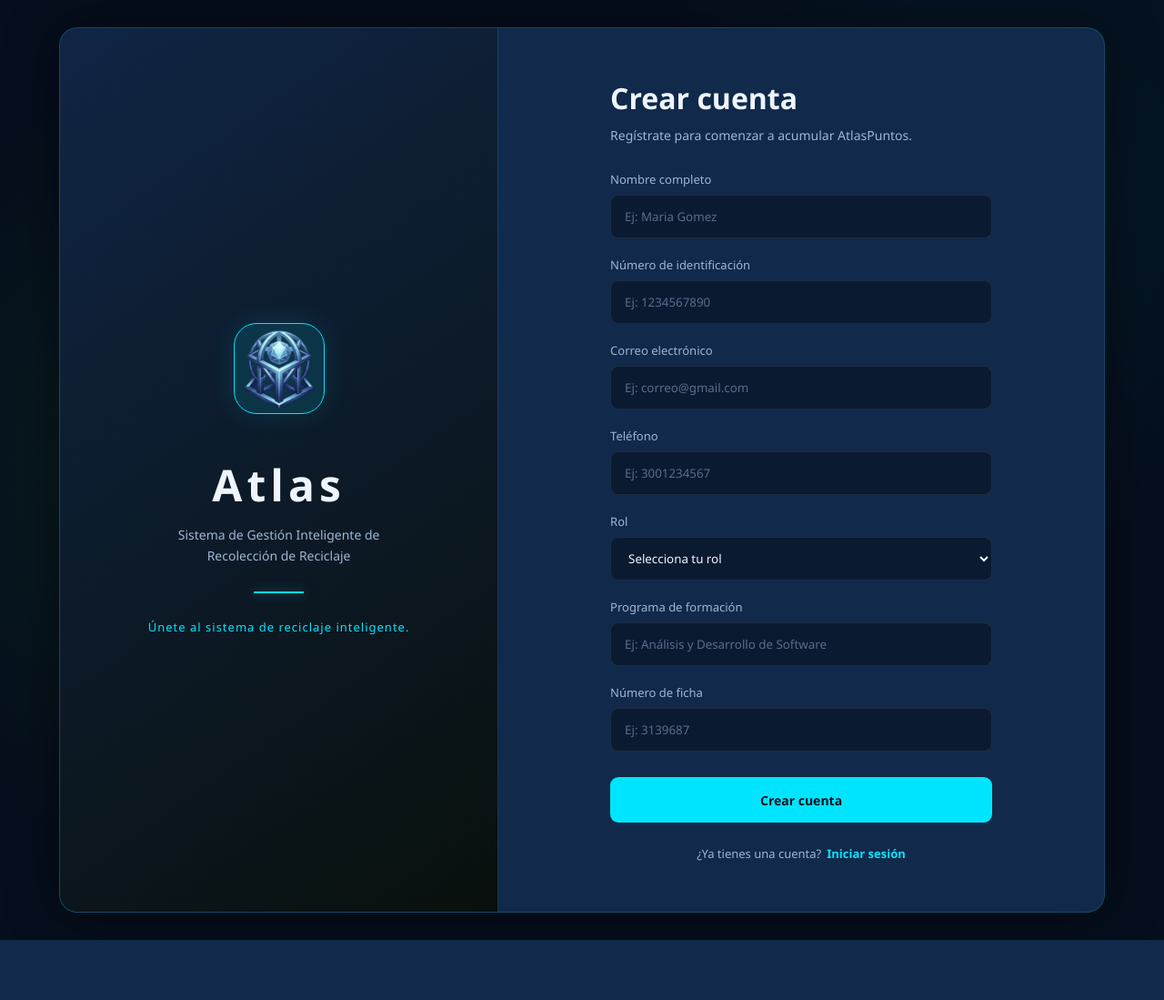
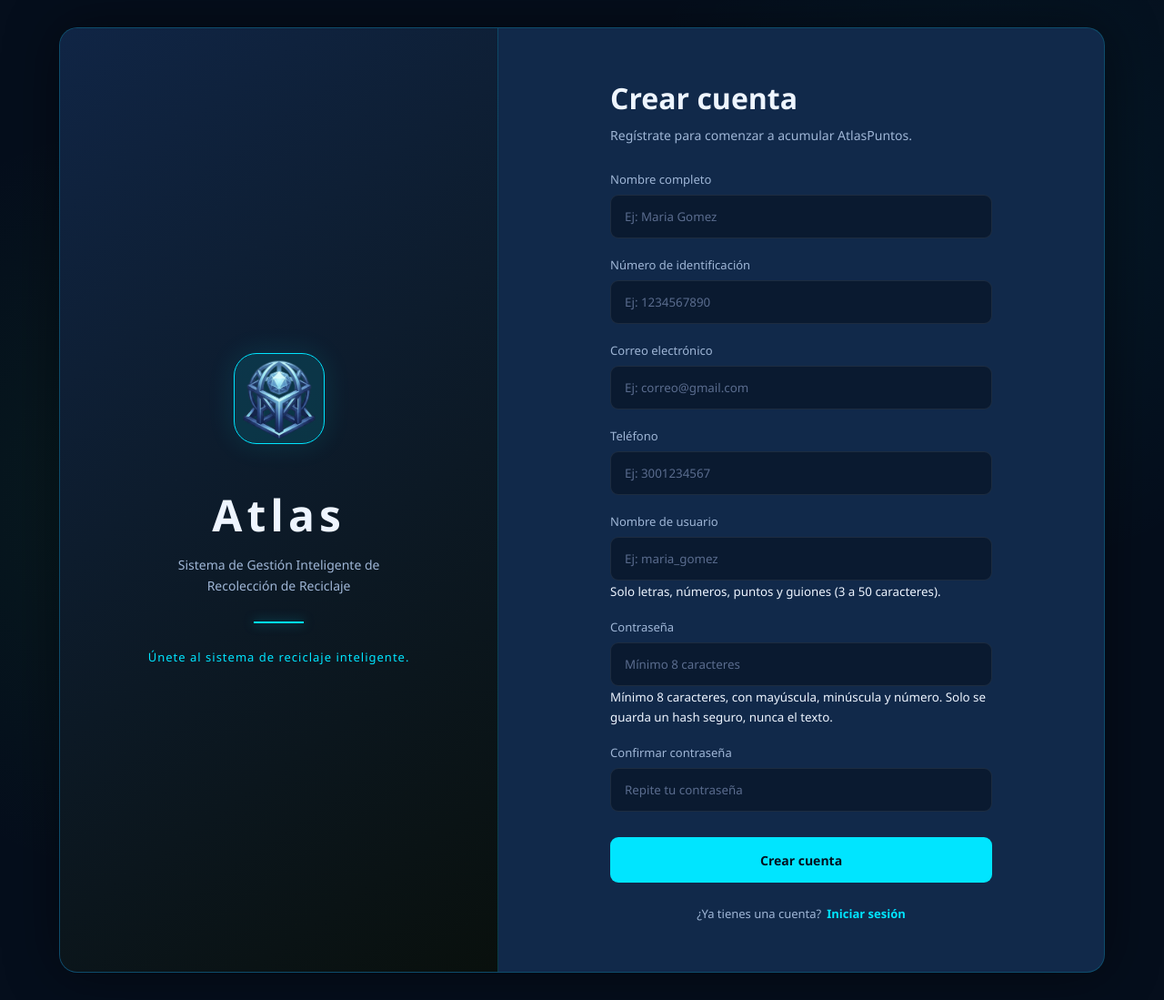
Before and after one commit to Dvskked/Atlas, a Flask app: page /register in a window 1280 px wide. Shown: the whole page at 91% size. Before the commit the page ends 1033 px from the top, so only its background shows below. Run offline with Flask 3, Linux system fonts and the light colour scheme.

Commit message:
Actualizacion templates
Actualizacion de los html, adjuntando Nombre de usuario y contraseña segura, y enliminando datos antiguos del proyecto

```diff
--- a/templates/auth/register.html
+++ b/templates/auth/register.html
@@ -152,81 +152,75 @@
                     </div>
 
 
-                    <!-- ROL -->
+                    <!-- USUARIO -->
                     <div class="form-group">
 
-                        <label for="rol">
-                            Rol
+                        <label for="usuario">
+                            Nombre de usuario
                         </label>
 
-                        <select
-                            id="rol"
-                            name="rol"
+                        <input
+                            type="text"
+                            id="usuario"
+                            name="usuario"
+                            placeholder="Ej: maria_gomez"
+                            minlength="3"
+                            maxlength="50"
+                            pattern="[A-Za-z0-9_.-]{3,50}"
+                            autocomplete="username"
                             required
                         >
 
-                            <option value="" selected disabled>
-                                Selecciona tu rol
-                            </option>
-
-                            <option value="APRENDIZ">
-                                Aprendiz
-                            </option>
-
-                            <option value="INSTRUCTOR">
-                                Instructor
-                            </option>
-
-                            <option value="AREA_ADMINISTRATIVA">
-                                Área administrativa
-                            </option>
-
-                            <option value="EXTERNO">
-                                Externo
-                            </option>
-
-                        </select>
+                        <small class="form-hint">
+                            Solo letras, números, puntos y guiones
+                            (3 a 50 caracteres).
+                        </small>
 
                     </div>
 
 
-                    <!-- PROGRAMA -->
+                    <!-- CONTRASEÑA -->
                     <div class="form-group">
 
-                        <label for="programa_formacion">
-                            Programa de formación
+                        <label for="contrasena">
+                            Contraseña
                         </label>
 
                         <input
-                            type="text"
-                            id="programa_formacion"
-                            name="programa_formacion"
-                            placeholder="Ej: Análisis y Desarrollo de Software"
-                            maxlength="150"
+                            type="password"
+                            id="contrasena"
+                            name="contrasena"
+                            placeholder="Mínimo 8 caracteres"
+                            minlength="8"
+                            maxlength="255"
+                            autocomplete="new-password"
                             required
                         >
+
+                        <small class="form-hint">
+                            Mínimo 8 caracteres, con mayúscula,
+                            minúscula y número. Solo se guarda
+                            un hash seguro, nunca el texto.
+                        </small>
 
                     </div>
 
 
-                    <!-- FICHA -->
+                    <!-- CONFIRMAR CONTRASEÑA -->
                     <div class="form-group">
 
-                        <label for="numero_ficha">
-                            Número de ficha
+                        <label for="confirmar_contrasena">
+                            Confirmar contraseña
                         </label>
 
                         <input
-                            type="number"
-                            id="numero_ficha"
-                            name="numero_ficha"
-                            placeholder="Ej: 3139687"
-                            min="0"
-                            step="1"
-                            inputmode="numeric"
-                            pattern="[0-9]*"
-                            maxlength="30"
-                            oninput="this.value = this.value.replace(/[^0-9]/g, '')"
+                            type="password"
+                            id="confirmar_contrasena"
+                            name="confirmar_contrasena"
+                            placeholder="Repite tu contraseña"
+                            minlength="8"
+                            maxlength="255"
+                            autocomplete="new-password"
                             required
                         >
 
```
Also changed, not shown: templates/admin/admin_auditoria.html (+3 -7 lines), templates/admin/usuarios.html (+14 -47 lines), templates/auth/login.html (+24 -13 lines).
